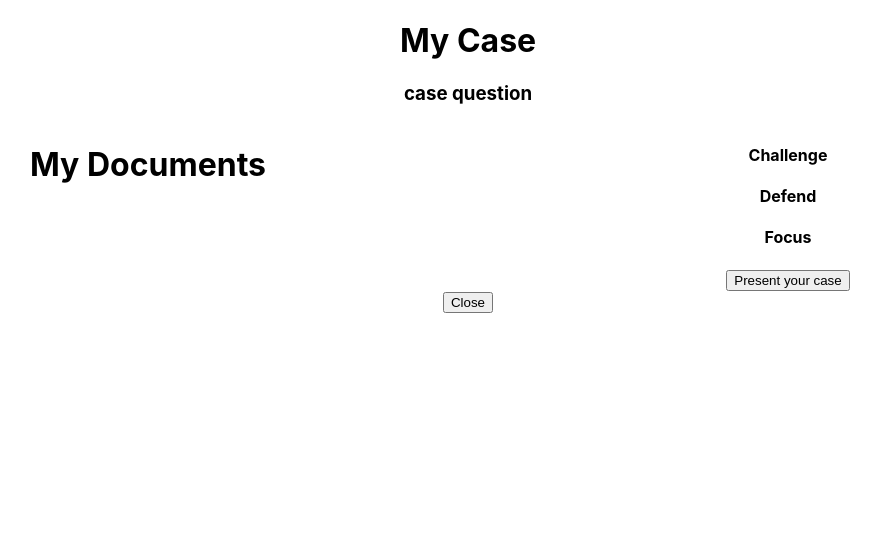
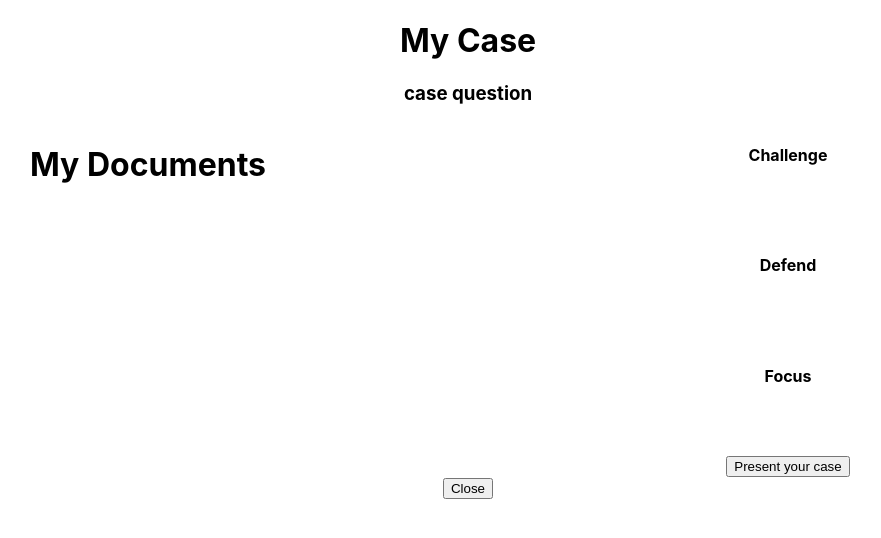
Before and after one commit to ivo-de-v/evenir-case-files, a React (Create React App) app in the folder src/serious-historical-game/: page /mycase in a window 1280 px wide. Shown: the top 538 px of the page, without its empty margins (172-1053 px from the left). Built offline with nearby package versions, Linux system fonts and the light colour scheme.

Commit message:
make document text on mycase page draggable

```diff
--- a/src/serious-historical-game/package.json
+++ b/src/serious-historical-game/package.json
@@ -7,6 +7,8 @@
     "@testing-library/react": "^11.2.2",
     "@testing-library/user-event": "^12.6.0",
     "react": "^17.0.1",
+    "react-dnd": "^11.1.3",
+    "react-dnd-html5-backend": "^11.1.3",
     "react-dom": "^17.0.1",
     "react-router-dom": "^5.2.0",
     "react-scripts": "4.0.1",
--- a/src/serious-historical-game/src/App.css
+++ b/src/serious-historical-game/src/App.css
@@ -41,8 +41,8 @@
   position: fixed;
   top: 0;
   left: 0;
-  width: 100%;
-  height: 100%;
+  width: 50%;
+  height: 50%;
 }
 
 .modal-main {
@@ -77,8 +77,15 @@
 .headings-mycase {
   float: right;
   width: 50%;
+  overflow: auto;
 }
 
 .closebutton-mycase {
   clear: both;
 }
+
+.mycase-heading-box {
+  height: 3rem;
+  width: 24rem;
+  margin: auto;
+}
--- a/src/serious-historical-game/src/App.js
+++ b/src/serious-historical-game/src/App.js
@@ -7,9 +7,12 @@ import MapScreen from "./components/MapScreen";
 import MyDocuments from "./components/MyDocuments";
 import MyCase from "./components/MyCase";
 import Wrapper from "./components/Wrapper";
+import { HTML5Backend } from "react-dnd-html5-backend";
+import { DndProvider } from "react-dnd";
 
 function App() {
   return (
+    <DndProvider backend={HTML5Backend}>
       <div className="App">
         <Router>
           <Switch>
@@ -39,6 +42,7 @@ function App() {
           </Route>
         </Router>
       </div>
+    </DndProvider>
   );
 }
 
--- /dev/null
+++ b/src/serious-historical-game/src/components/CaseHeading.jsx
@@ -0,0 +1,17 @@
+import React, { Component } from "react";
+import CaseHeadingDropZone from "./CaseHeadingDropZone";
+
+class CaseHeading extends Component {
+  render() {
+    return (
+      <>
+        <h4>{this.props.headingName}</h4>
+        <CaseHeadingDropZone
+          headingName={this.props.headingName}
+        ></CaseHeadingDropZone>
+      </>
+    );
+  }
+}
+
+export default CaseHeading;
--- /dev/null
+++ b/src/serious-historical-game/src/components/CaseHeadingDropZone.jsx
@@ -0,0 +1,74 @@
+import React from "react";
+import { useDrop } from "react-dnd";
+import { ItemTypes } from "../documentText";
+import DocumentText from "./DocumentText";
+
+const CaseHeadingDropZone = (headingName) => {
+  const [{ canDrop, isOver }, drop] = useDrop({
+    accept: ItemTypes.TEXT,
+    drop: (item, monitor) => testPut(item),
+    collect: (monitor) => ({
+      isOver: monitor.isOver(),
+      canDrop: monitor.canDrop(),
+    }),
+  });
+
+  function testPut(item) {
+    let key = {
+      text: item.text,
+      heading: headingName,
+      location: item.location,
+    };
+    sessionStorage.setItem(JSON.stringify(key), JSON.stringify(item));
+  }
+
+  function testGet() {
+    let textArray = [];
+    for (let i = 0; i < sessionStorage.length; i++) {
+      const key = sessionStorage.key(i);
+
+      if (key.charAt(0) === "{") {
+        const parsedKey = JSON.parse(key);
+        console.log("parsedKey", parsedKey);
+        textArray.push(parsedKey);
+      }
+    }
+    return textArray;
+  }
+
+  function displayCorrectText(entry) {
+    return entry.heading.headingName === headingName.headingName;
+  }
+
+  const isActive = canDrop && isOver;
+
+  let backgroundColor = null;
+
+  if (isActive) {
+    backgroundColor = "gainsboro";
+  } else if (canDrop) {
+    backgroundColor = "lightgray";
+  }
+
+  return (
+    <>
+      <div
+        ref={drop}
+        className="mycase-heading-box"
+        style={{ backgroundColor }}
+      >
+        {testGet()
+          .filter(displayCorrectText)
+          .map((entry) => (
+            <DocumentText
+              key={Math.random()}
+              text={entry.text}
+              location={entry.location}
+            ></DocumentText>
+          ))}
+      </div>
+    </>
+  );
+};
+
+export default CaseHeadingDropZone;
--- a/src/serious-historical-game/src/components/Document.jsx
+++ b/src/serious-historical-game/src/components/Document.jsx
@@ -1,4 +1,6 @@
 import React from "react";
+import DocumentText from "./DocumentText";
+import CaseHeading from "./CaseHeading";
 
 const Document = ({ handleClose, show, children, location }) => {
   const showHideClassName = show ? "modal display-block" : "modal display-none";
@@ -15,7 +17,15 @@ const Document = ({ handleClose, show, children, location }) => {
   return (
     <div className={showHideClassName}>
       <section className={modalClassName}>
-        {children}
+        <div>
+          {children.map((entry) => (
+            <DocumentText
+              text={entry.text}
+              key={Math.random() /* i'll think of something better later*/}
+              location={location}
+            ></DocumentText>
+          ))}
+        </div>
         <button onClick={handleClose}>close</button>
       </section>
     </div>
--- /dev/null
+++ b/src/serious-historical-game/src/components/DocumentText.jsx
@@ -0,0 +1,29 @@
+import React from "react";
+import { ItemTypes } from "../documentText";
+import { useDrag } from "react-dnd";
+
+function DocumentText({ text, location }) {
+  const [{ isDragging }, drag] = useDrag({
+    item: { type: ItemTypes.TEXT, text: text, location: location },
+    collect: (monitor) => ({
+      isDragging: monitor.isDragging(),
+    }),
+  });
+
+  let spanStyle = false;
+
+  if (location === "/mycase") {
+    spanStyle = true;
+  }
+
+  return (
+    <span
+      ref={spanStyle ? drag : null}
+      style={{ opacity: isDragging ? 0.5 : 1, cursor: "move" }}
+    >
+      {text}
+    </span>
+  );
+}
+
+export default DocumentText;
--- a/src/serious-historical-game/src/components/MyCase.jsx
+++ b/src/serious-historical-game/src/components/MyCase.jsx
@@ -1,4 +1,5 @@
 import React, { Component } from "react";
+import CaseHeading from "./CaseHeading";
 import CloseButton from "./CloseButton";
 import MyDocuments from "./MyDocuments";
 
@@ -13,9 +14,9 @@ class MyCase extends Component {
           <MyDocuments></MyDocuments>
         </div>
         <div className="headings-mycase">
-          <h4>Challenge</h4>
-          <h4>Defend</h4>
-          <h4>Focus</h4>
+          <CaseHeading headingName="Challenge"></CaseHeading>
+          <CaseHeading headingName="Defend"></CaseHeading>
+          <CaseHeading headingName="Focus"></CaseHeading>
           <button>Present your case</button>
         </div>
         <div className="closebutton-mycase">
--- a/src/serious-historical-game/src/documentText.js
+++ b/src/serious-historical-game/src/documentText.js
@@ -1,21 +1,26 @@
 export let exampleText = [
   { title: "example text" },
-  { text: "lorem" },
-  { text: "ipsum" },
-  { text: "dolor" },
-  { text: "sit" },
-  { text: "amet" },
+  { text: "lorem " },
+  { text: "ipsum " },
+  { text: "dolor " },
+  { text: "sit " },
+  { text: "amet. " },
 ];
 
 export let exampleVillageText = [
   { title: "talk to the village elder" },
-  { text: "ahoy" },
-  { text: "matey" },
+  { text: "ahoy " },
+  { text: "matey! " },
 ];
 
+export const ItemTypes = {
+  TEXT: "text",
+};
+
 export function readTextOnly(textObject) {
-  let textFromObject = textObject.map((entry) => entry.text);
-  return <>{textFromObject.join(" ")}</>;
+  let arrayOfText = textObject.filter((entry) => entry.text);
+  console.trace();
+  return arrayOfText;
 }
 
 export function getDocumentTitle(textObject) {
@@ -35,9 +40,11 @@ export function getDocumentsFromStorage() {
   var listofDocuments = [];
   for (let i = 0; i < sessionStorage.length; i++) {
     const key = sessionStorage.key(i);
-    const savedDocument = JSON.parse(sessionStorage.getItem(key));
+    if (key.charAt(0) !== "{") {
+      const savedDocument = JSON.parse(sessionStorage.getItem(key));
 
-    listofDocuments.push(savedDocument);
+      listofDocuments.push(savedDocument);
+    }
   }
   return listofDocuments;
 }
```
Also changed, not shown: 2 other files (tests, documents, lock files or other folders). Lines whose indentation alone changed are shown as unchanged.
